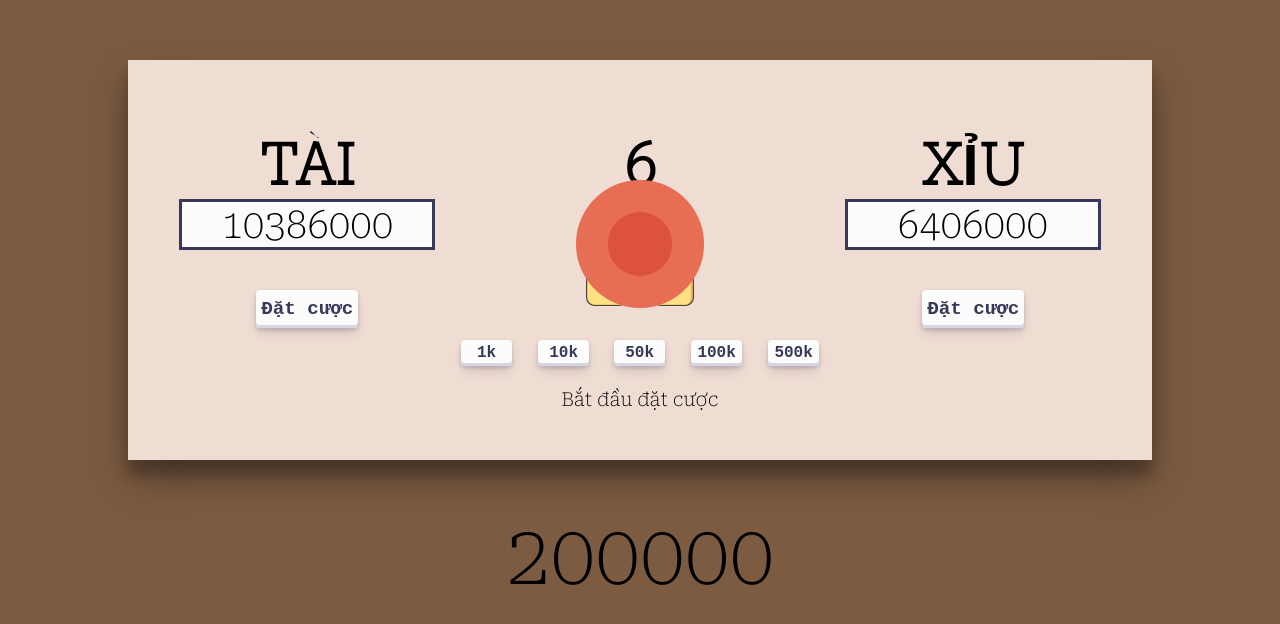
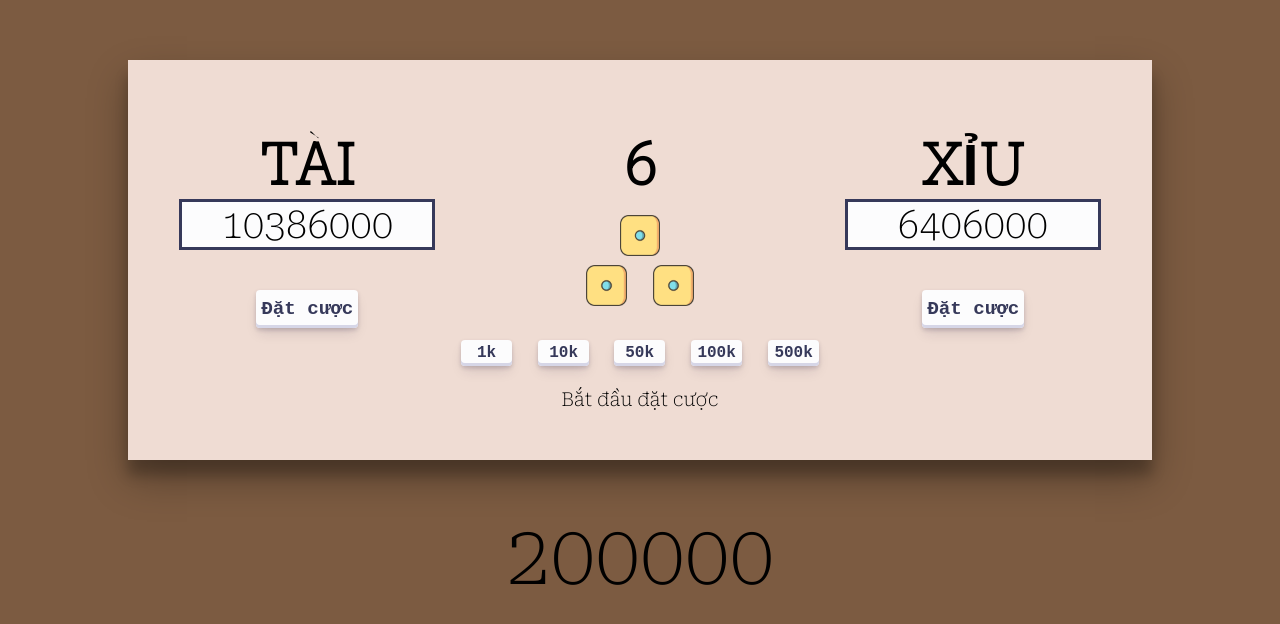
Before and after one commit to s3926041/DITMENHACAI, a plain HTML site: page index.html in a window 1280 px wide. Shown: the part 140-764 px from the top of the page. Drawn offline with nearby package versions, Linux system fonts and the light colour scheme.

Commit message:
Update index.html

```diff
--- a/index.html
+++ b/index.html
@@ -106,7 +106,7 @@
             </div>
         </section>
         <div class="player-money" id="player-money">200000</div>
-        <img class="draggable" id="mam-on" src="Dice/mam.png" alt="">
+
 
 </body>
 </html>
```
